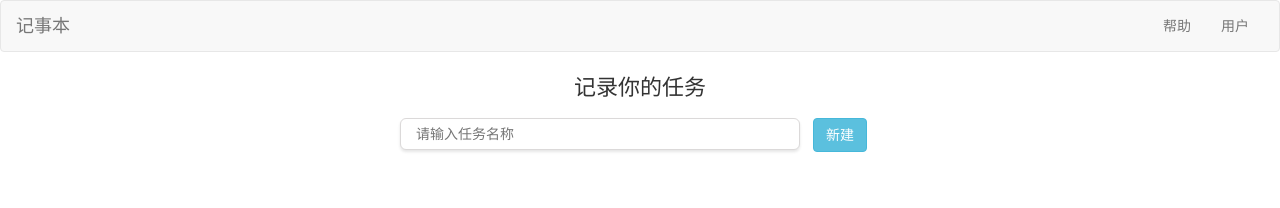
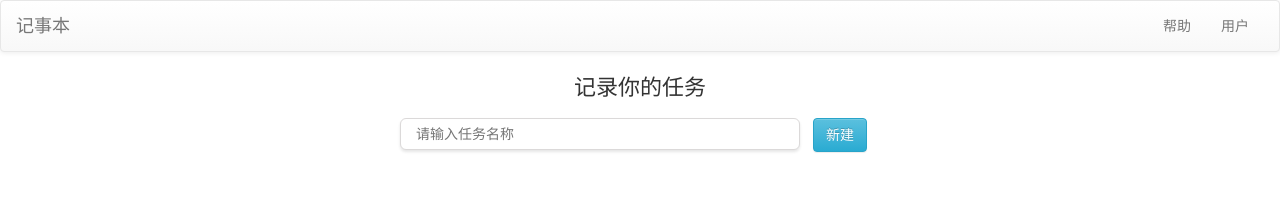
Before and after one commit to zyouhan/zyouhan.github.io, a website: page index.html in a window 1280 px wide. Shown: the top 208 px of the page. Drawn offline with nearby package versions, Linux system fonts and the light colour scheme.

Commit message:
Update index.html

```diff
--- a/index.html
+++ b/index.html
@@ -6,7 +6,7 @@
     <meta http-equiv="X-UA-Compatible" content="ie=edge">
     <title>记事本</title>
     <link rel="stylesheet" href="bootstrap.css">
-    <link rel="stylesheet" href=..\..\node_modules\bootstrap\dist\css\bootstrap-theme.css">
+    <link rel="stylesheet" href="..\..\node_modules\bootstrap\dist\css\bootstrap-theme.css">
     <link rel="stylesheet" href=".\css\main.css">
 </head>
 <body>
```
